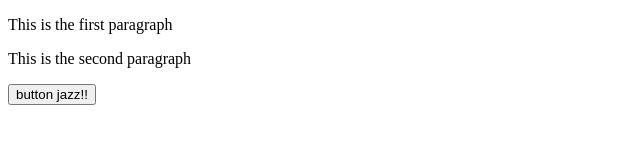
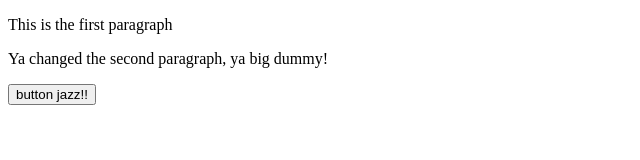
Before and after one commit to pootispencer/javascript, a plain HTML site: page index.html in a window 1280 px wide. Both pictures are taken after a click on the button "button jazz!!". Shown: the whole page, without its empty margins (0-640 px from the left). Drawn offline with Linux system fonts and the light colour scheme.

Commit message:
commit tres

```diff
--- a/index.html
+++ b/index.html
@@ -8,6 +8,13 @@
 
 <button id="dasbutten" onclick="dasfunction()">button jazz!!</button>
 
+ <script>
+ function dasfunction()
+  {
+  document.getElementById("second").innerHTML = "Ya changed the second paragraph, ya big dummy!";
+  }
+ </script>
+
 
 
 
```
